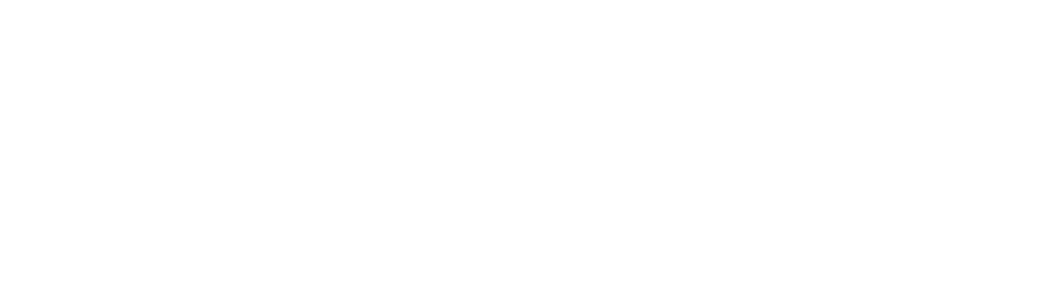
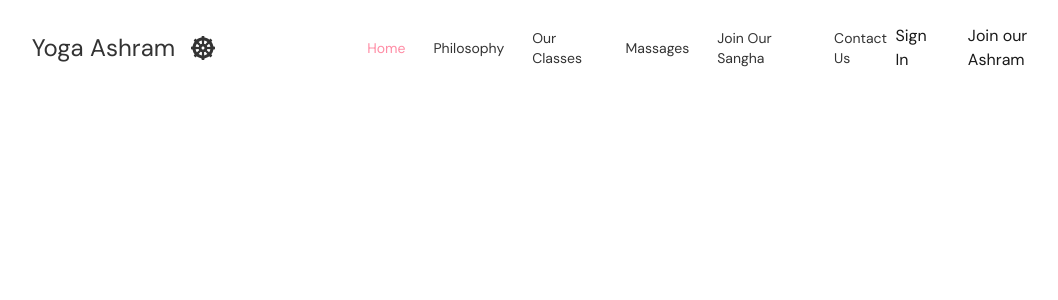
Before and after one commit to Athma-Vasi/Yoga-Fitness-Club-Page, a React (Vite) app: page / in a window 1280 px wide. Shown: the top 300 px of the page, without its empty margins (95-1153 px from the left). Built offline with nearby package versions, Linux system fonts and the light colour scheme.

Commit message:
add AnchorLinks and styles, define props and their types to be drilled

```diff
--- a/src/App.tsx
+++ b/src/App.tsx
@@ -1,9 +1,13 @@
 import Navbar from "@/scenes/navbar";
+import { useState } from "react";
+import { SelectedPages } from "./types";
 
 function App() {
+  const [selectedPage, setSelectedPage] = useState<SelectedPages>("home");
+
   return (
     <div className="app bg-secondary-100">
-      <Navbar />
+      <Navbar selectedPage={selectedPage} setSelectedPage={setSelectedPage} />
     </div>
   );
 }
--- /dev/null
+++ b/src/scenes/navbar/Link.tsx
@@ -0,0 +1,28 @@
+import { SelectedPages } from "@/types";
+import AnchorLink from "react-anchor-link-smooth-scroll";
+
+type LinkProps = {
+  page: string;
+  selectedPage: SelectedPages;
+  setSelectedPage: (page: SelectedPages) => void;
+};
+
+export default function Link({
+  page,
+  selectedPage,
+  setSelectedPage,
+}: LinkProps) {
+  const lowerCasePage = page.toLowerCase().split(" ").join("") as SelectedPages;
+
+  return (
+    <AnchorLink
+      href={`#${lowerCasePage}`}
+      onClick={() => setSelectedPage(lowerCasePage)}
+      className={`${
+        selectedPage === lowerCasePage ? "text-tertiary-500" : "text-gray-100"
+      } transition duration-150 hover:text-tertiary-300`}
+    >
+      {page}
+    </AnchorLink>
+  );
+}
--- a/src/scenes/navbar/index.tsx
+++ b/src/scenes/navbar/index.tsx
@@ -1,19 +1,75 @@
+import { SelectedPages } from "@/types";
 import { useState } from "react";
 import { FaBars, FaDharmachakra } from "react-icons/fa";
 import { HiXMark } from "react-icons/hi2";
+import Link from "./Link";
 
-type Props = {};
+type NavbarProps = {
+  selectedPage: SelectedPages;
+  setSelectedPage: (page: SelectedPages) => void;
+};
 
-function Navbar({}: Props) {
-  const flexBetween = "flex items-center justify-between";
-
+function Navbar({ selectedPage, setSelectedPage }: NavbarProps) {
   return (
     <nav>
-      <div className={`${flexBetween} fixed top-0 z-50 w-full py-6`}>
-        <div className={`${flexBetween} mx-auto w-5/6`}></div>
+      <div className="fixed top-0 z-50 flex w-full items-center justify-between py-6">
+        <div className="mx-auto flex w-5/6 items-center justify-between">
+          <div className="flex w-full items-center justify-between">
+            <div className="flex w-full items-center justify-between gap-16">
+              {/* logo - left side*/}
+              <div className="flex items-center justify-between">
+                <h1 className="px-5 text-2xl text-gray-100">Yoga Ashram</h1>
+                <FaDharmachakra className="scale-150 transform text-gray-100" />
+              </div>
+              {/* menu - right side */}
+              <div className="flex w-4/6 items-center justify-between">
+                {/* nav links */}
+                <div className="flex items-center justify-between gap-7 text-sm">
+                  <Link
+                    page="Home"
+                    selectedPage={selectedPage}
+                    setSelectedPage={setSelectedPage}
+                  />
+                  <Link
+                    page="Philosophy"
+                    selectedPage={selectedPage}
+                    setSelectedPage={setSelectedPage}
+                  />
+                  <Link
+                    page="Our Classes"
+                    selectedPage={selectedPage}
+                    setSelectedPage={setSelectedPage}
+                  />
+                  <Link
+                    page="Massages"
+                    selectedPage={selectedPage}
+                    setSelectedPage={setSelectedPage}
+                  />
+                  <Link
+                    page="Join Our Sangha"
+                    selectedPage={selectedPage}
+                    setSelectedPage={setSelectedPage}
+                  />
+                  <Link
+                    page="Contact Us"
+                    selectedPage={selectedPage}
+                    setSelectedPage={setSelectedPage}
+                  />
+                </div>
+                {/* sign in... */}
+                <div className="flex items-center justify-between gap-7">
+                  <p>Sign In</p>
+                  <p>Join our Ashram</p>
+                </div>
+              </div>
+            </div>
+          </div>
+        </div>
       </div>
     </nav>
   );
 }
 
 export default Navbar;
+
+//flex items-center justify-between
--- /dev/null
+++ b/src/types.d.ts
@@ -0,0 +1,6 @@
+export type SelectedPages =
+  | "home"
+  | "philosophy"
+  | "ourclasses"
+  | "massages"
+  | "contactus";
```
